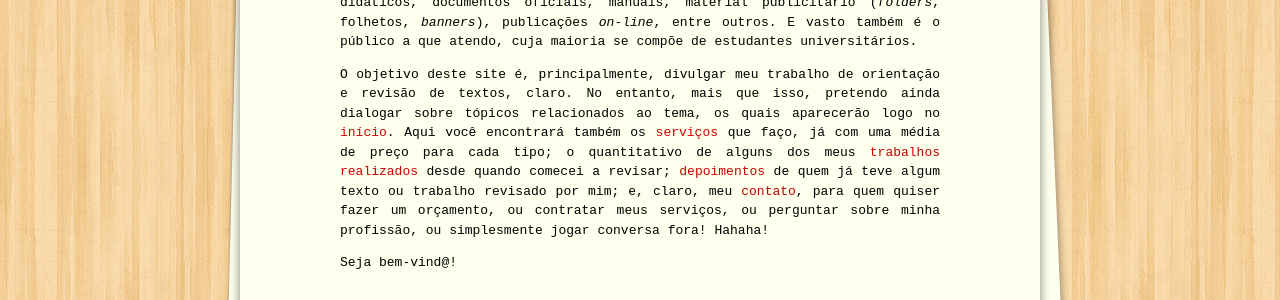
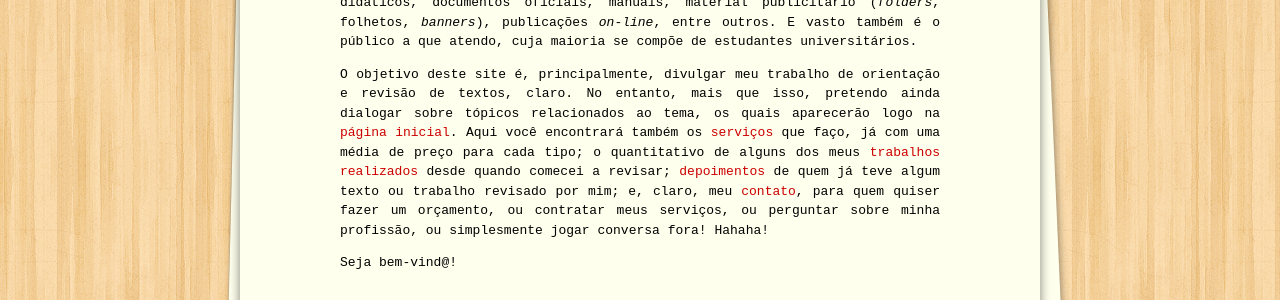
Before and after one commit to raqueldiniz/site, a Jekyll site: the page built from sobre.md, in a window 1280 px wide. Shown: the part 1102-1402 px from the top of the page. Built offline with Jekyll 4.4.1, drawn with Linux system fonts in a browser that asks for light colours.

Commit message:
Update sobre.md

```diff
--- a/sobre.md
+++ b/sobre.md
@@ -16,6 +16,6 @@ No período entre 2012 e 2016, fiz parte da equipe de avaliadores do Centro de S
 
 Assim, desde 2010 eu trabalho com a revisão linguístico-discursiva de um vasto leque de gêneros textuais, tais como: trabalhos acadêmicos (monografias, dissertações, teses, artigos), livros, e-books, materiais didáticos, documentos oficiais, manuais, material publicitário (_folders_, folhetos, _banners_), publicações _on-line_, entre outros. E vasto também é o público a que atendo, cuja maioria se compõe de estudantes universitários.
 
-O objetivo deste site é, principalmente, divulgar meu trabalho de orientação e revisão de textos, claro. No entanto, mais que isso, pretendo ainda dialogar sobre tópicos relacionados ao tema, os quais aparecerão logo no [início](/). Aqui você encontrará também os [serviços](/servicos/) que faço, já com uma média de preço para cada tipo; o quantitativo de alguns dos meus [trabalhos realizados](/trabalhos-realizados/) desde quando comecei a revisar; [depoimentos](/depoimentos/) de quem já teve algum texto ou trabalho revisado por mim; e, claro, meu [contato](/contato/), para quem quiser fazer um orçamento, ou contratar meus serviços, ou perguntar sobre minha profissão, ou simplesmente jogar conversa fora! Hahaha!
+O objetivo deste site é, principalmente, divulgar meu trabalho de orientação e revisão de textos, claro. No entanto, mais que isso, pretendo ainda dialogar sobre tópicos relacionados ao tema, os quais aparecerão logo na [página inicial](/). Aqui você encontrará também os [serviços](/servicos/) que faço, já com uma média de preço para cada tipo; o quantitativo de alguns dos meus [trabalhos realizados](/trabalhos-realizados/) desde quando comecei a revisar; [depoimentos](/depoimentos/) de quem já teve algum texto ou trabalho revisado por mim; e, claro, meu [contato](/contato/), para quem quiser fazer um orçamento, ou contratar meus serviços, ou perguntar sobre minha profissão, ou simplesmente jogar conversa fora! Hahaha!
 
 Seja bem-vind@!
```
